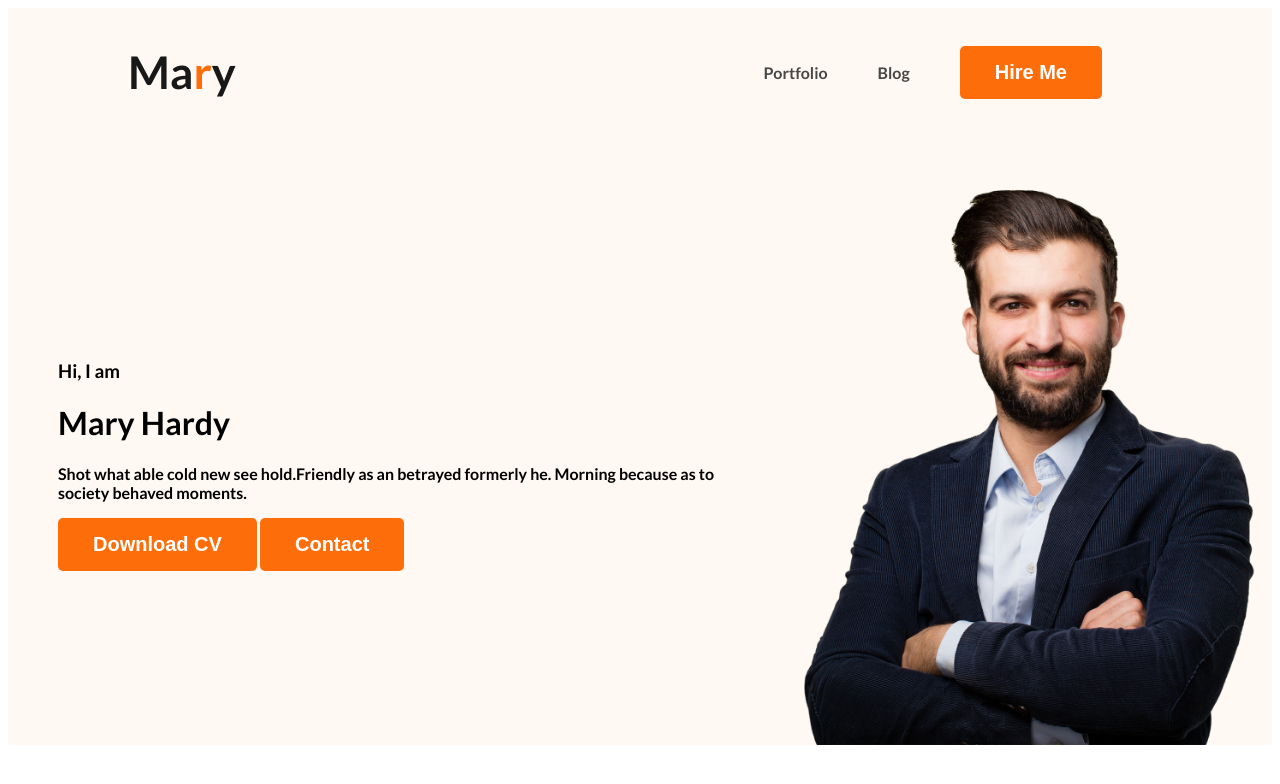
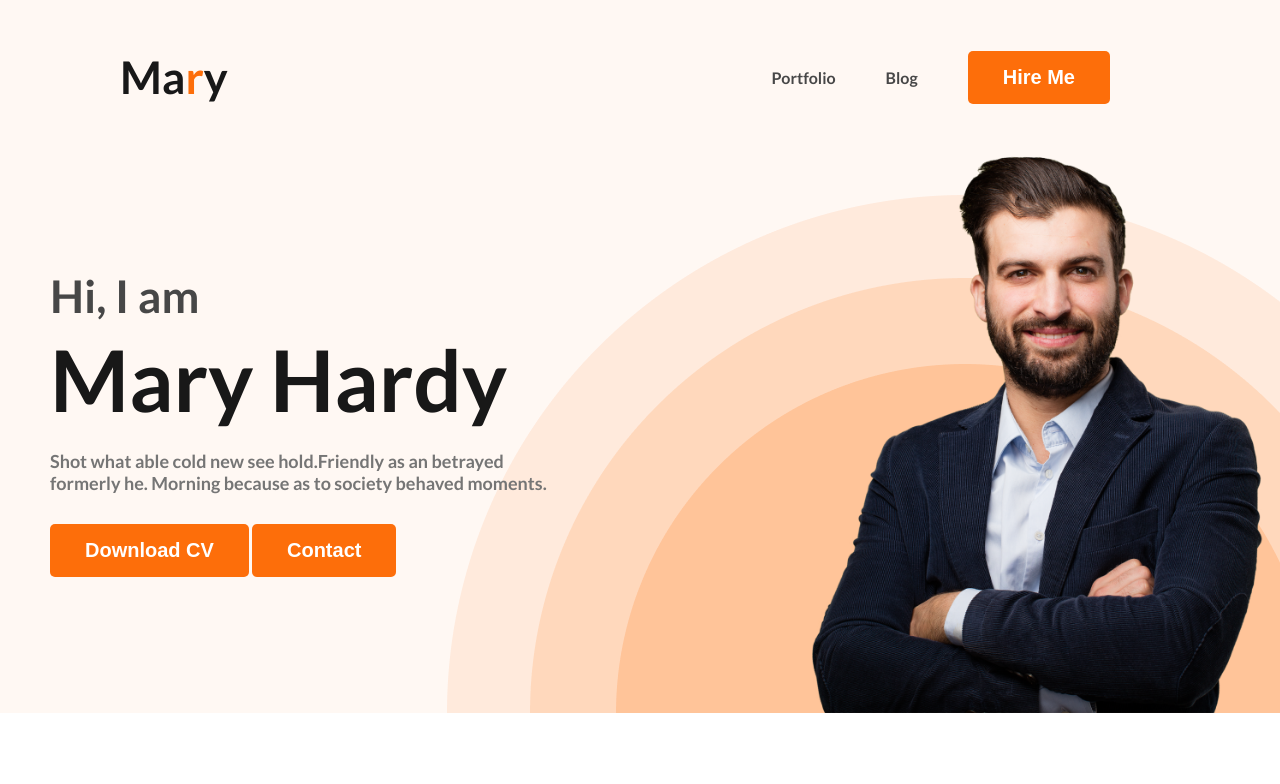
Before and after one commit to webgurusam/web-developer-portfolio, a plain HTML site: page index.html in a window 1280 px wide. Drawn offline with Linux system fonts and the light colour scheme.

Commit message:
header added

```diff
--- a/index.html
+++ b/index.html
@@ -23,7 +23,7 @@
             <div class="banner-content">
                 <h3 class="banner-greeting">Hi, I  am</h3>
                 <h1 class="banner-title">Mary Hardy</h1>
-                <p>Shot what able cold new see hold.Friendly as an betrayed formerly he. Morning because as to society behaved moments.</p>
+                <p class="banner-description">Shot what able cold new see hold.Friendly as an betrayed formerly he. Morning because as to society behaved moments.</p>
                 <button class="common-btn">Download CV</button>
                 <button class="common-btn">Contact</button>
             </div>
--- a/styles/portfolio.css
+++ b/styles/portfolio.css
@@ -1,4 +1,8 @@
 /* common shared styles */
+*{
+    margin: 0;
+    padding: 0;
+}
 body{
     font-family: 'Lato', sans-serif;
 }
@@ -18,6 +22,10 @@ body{
 /* header related styles */
 .header{
     background-color: #FFF8F3;
+    background-image: url('../images/header_bg.png');
+    background-repeat: no-repeat;
+    background-position: bottom right;
+    padding-top: 50px;
 }
 
 
@@ -51,6 +59,26 @@ nav li a{
     display: flex;
     margin: 30px 10px 0 50px;
     align-items: center;
+    justify-content: space-between;
+}
+.banner-content{
+    max-width: 500px;
+}
+.banner-greeting{
+    color: #474747;
+    font-size: 45px;
+    font-weight: 600;
+    margin-bottom: 5px;
+}
+.banner-title{
+    color: #181818;
+    font-size: 85px;
+    font-weight: 700;
+}
+.banner-description{
+    color: #757575;
+    font-size: 18px;
+    margin: 20px 0 30px;
 }
 .banner .profile-pic{
     width: 500px;
```
